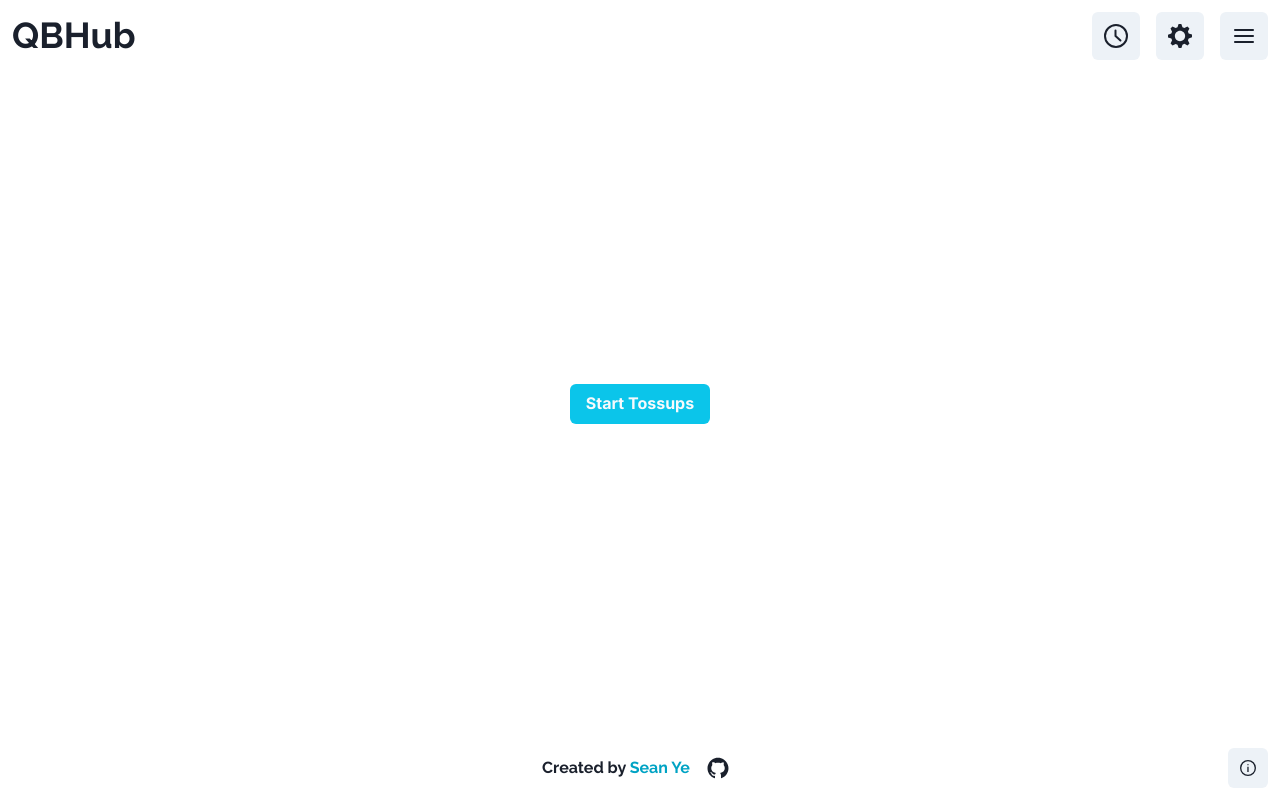
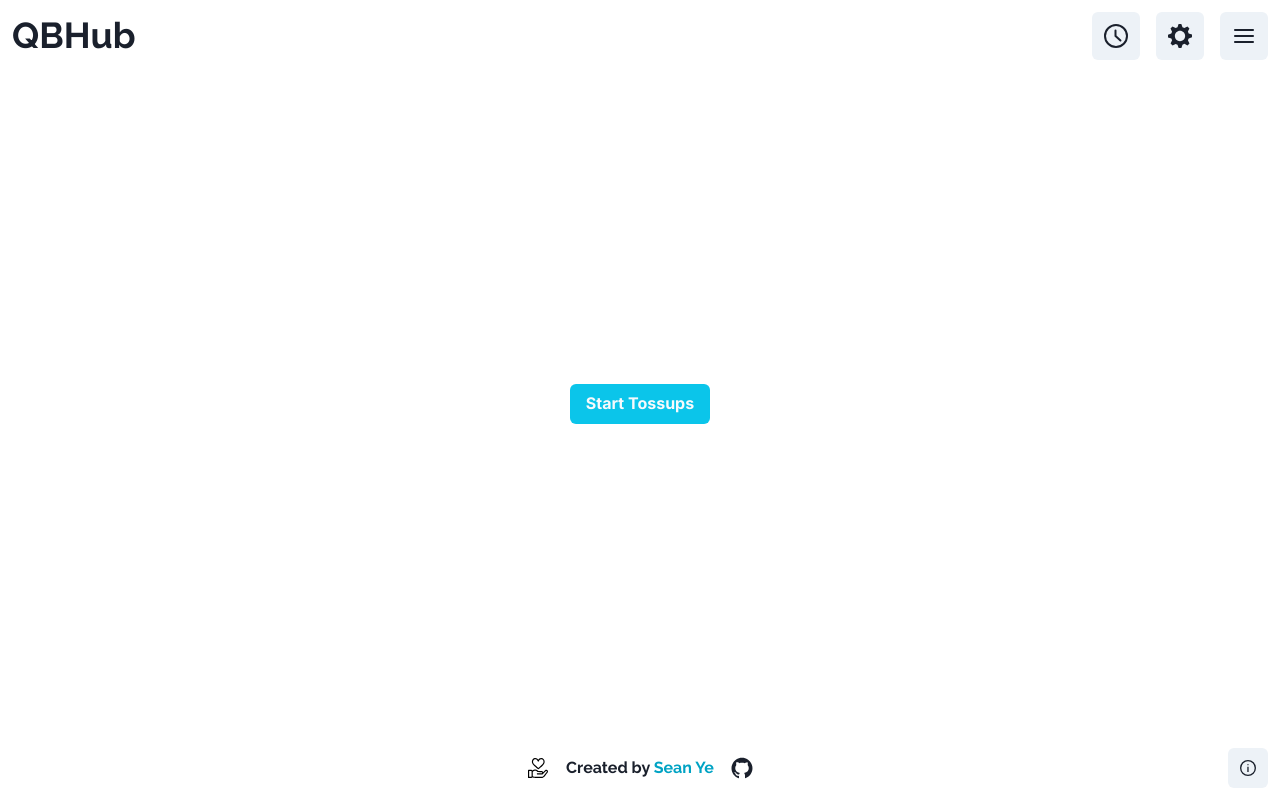
Before and after one commit to yesean/qbhub, a React (Create React App) app: page /reader/tossup in a window 1280 px wide. Built offline with nearby package versions, Linux system fonts and the light colour scheme.

Commit message:
Add buymeacoffee

```diff
--- a/src/About/constants.tsx
+++ b/src/About/constants.tsx
@@ -167,9 +167,9 @@ export const headers = [
     }} and ${{
       label: 'backend',
       href: 'https://github.com/yesean/qbhub-server',
-    }}. You can also leave any general feedback on this ${{
-      label: 'form',
-      href: 'https://docs.google.com/forms/d/e/1FAIpQLSfmLBEXd_p_j_t8M7qvGGC5fC5_B0a0DKCWy6K7YWjOyHA7Hg/viewform?usp=sf_link',
-    }}. I realize the documentation isn't the best, but feel free to reach out on the form and I'll be happy to go over it.`,
+    }}. The documentation isn't the best, but feel free to reach out on the form and I'll be happy to go over it. Lastly, if you enjoyed using QBHub, you can show your support by ${{
+      label: 'buying me a coffee',
+      href: 'https://www.buymeacoffee.com/qbhub',
+    }}! As much I love doing it, maintaining and developing this site requires a lot of time and effort, and on top of that, renting a server costs money. Your contributions mean a lot and go towards making this site even more amazing!`,
   },
 ];
--- a/src/components/Footer/index.tsx
+++ b/src/components/Footer/index.tsx
@@ -3,6 +3,7 @@ import { Flex, Heading, Icon, IconButton, Link } from '@chakra-ui/react';
 import { AiFillGithub } from 'react-icons/ai';
 import { useAppDispatch } from '../../app/hooks';
 import { open } from '../InfoModal/infoModalSlice';
+import { ReactComponent as Donate } from '../../static/donate.svg';
 
 const Footer: React.FC<React.PropsWithChildren<unknown>> = () => {
   const dispatch = useAppDispatch();
@@ -12,7 +13,21 @@ const Footer: React.FC<React.PropsWithChildren<unknown>> = () => {
   return (
     <>
       <Flex align="center" justify="center" p={3}>
-        <Heading textAlign="center" fontWeight="bold" size="sm" mr={2}>
+        <IconButton
+          aria-label="buymeacoffee link"
+          bg="white"
+          icon={
+            <Link
+              href="https://www.buymeacoffee.com/qbhub"
+              isExternal
+              w={5}
+              h={5}
+            >
+              <Donate width="100%" height="100%" />
+            </Link>
+          }
+        />
+        <Heading textAlign="center" fontWeight="bold" size="sm" mx={2}>
           Created by{' '}
           <Link href="https://seanye.me" color="cyan.600" isExternal>
             Sean Ye
```
Also changed, not shown: src/static/donate.svg (added).
